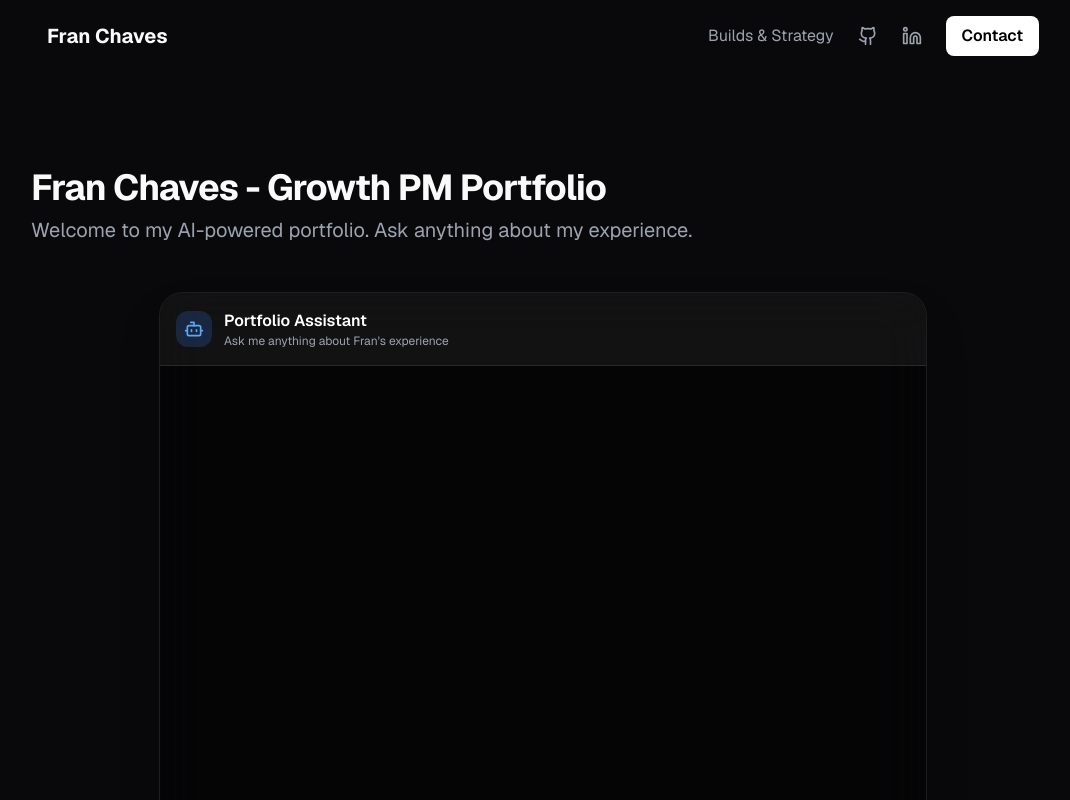
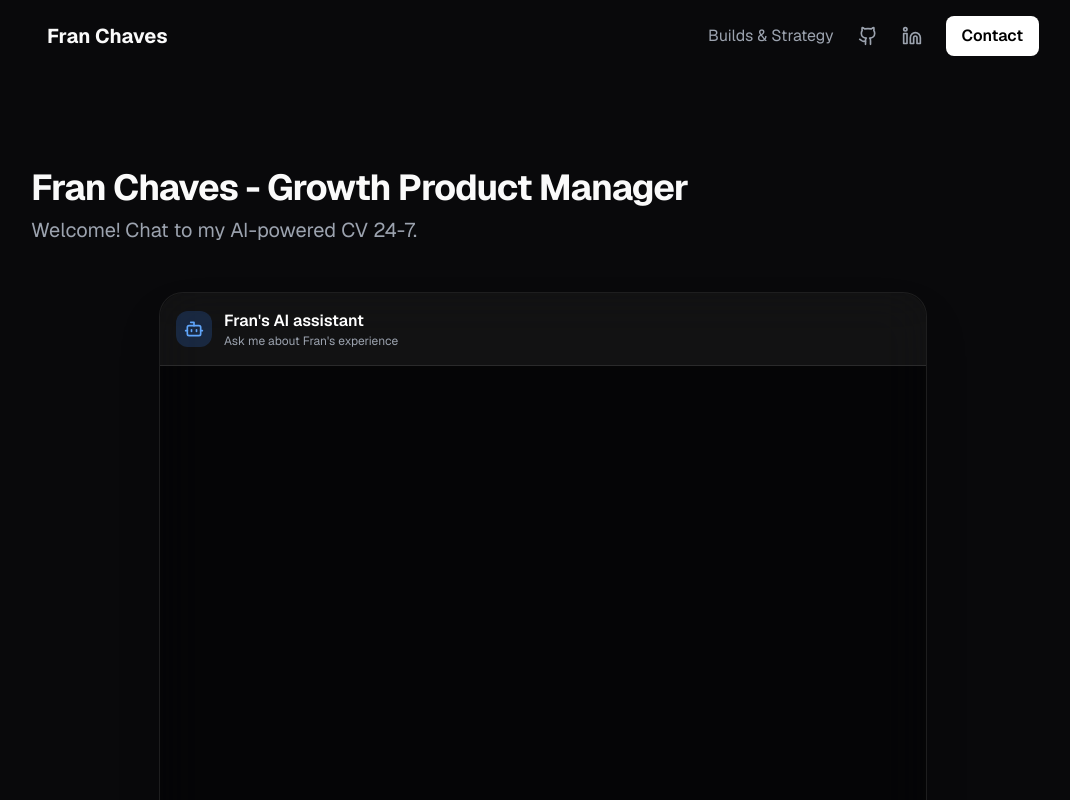
Before and after one commit to franchaves30/portfolio, a Next.js app: page / in a window 1280 px wide. Both pictures are taken after a click on the element 640 px from the left and 329 px from the top of the page. Shown: the top 800 px of the page, without its empty margins (97-1167 px from the left). Built offline with nearby package versions, Linux system fonts and the light colour scheme.

Commit message:
fix: copy in homepage and chat.

```diff
--- a/app/(chat)/page.tsx
+++ b/app/(chat)/page.tsx
@@ -8,10 +8,10 @@ export default function Page() {
       {/* HEADER */}
       <div className="w-full max-w-5xl mb-12 text-left">
         <h1 className="text-4xl font-bold tracking-tight mb-2">
-          Fran Chaves - Growth PM Portfolio
+          Fran Chaves - Growth Product Manager
         </h1>
         <p className="text-xl text-gray-400">
-          Welcome to my AI-powered portfolio. Ask anything about my experience.
+          Welcome! Chat to my AI-powered CV 24-7.
         </p>
       </div>
 
--- a/components/chat.tsx
+++ b/components/chat.tsx
@@ -123,8 +123,8 @@ export function Chat() {
           <Bot className="w-5 h-5 text-blue-400" />
         </div>
         <div>
-          <h3 className="font-semibold text-white">Portfolio Assistant</h3>
-          <p className="text-xs text-gray-400">Ask me anything about Fran&apos;s experience</p>
+          <h3 className="font-semibold text-white">Fran&apos;s AI assistant</h3>
+          <p className="text-xs text-gray-400">Ask me about Fran&apos;s experience</p>
         </div>
       </div>
 
@@ -227,7 +227,7 @@ export function Chat() {
               value={input}
               onChange={(e) => setInput(e.target.value)}
               onFocus={() => setIsExpanded(true)}
-              placeholder={isExpanded ? "Ask something about Fran..." : "Ask me anything about Fran's experience..."}
+              placeholder={isExpanded ? "Ask something about Fran..." : "Ask me about Fran's experience..."}
               autoComplete="off"
               disabled={isLoading}
             />
```
